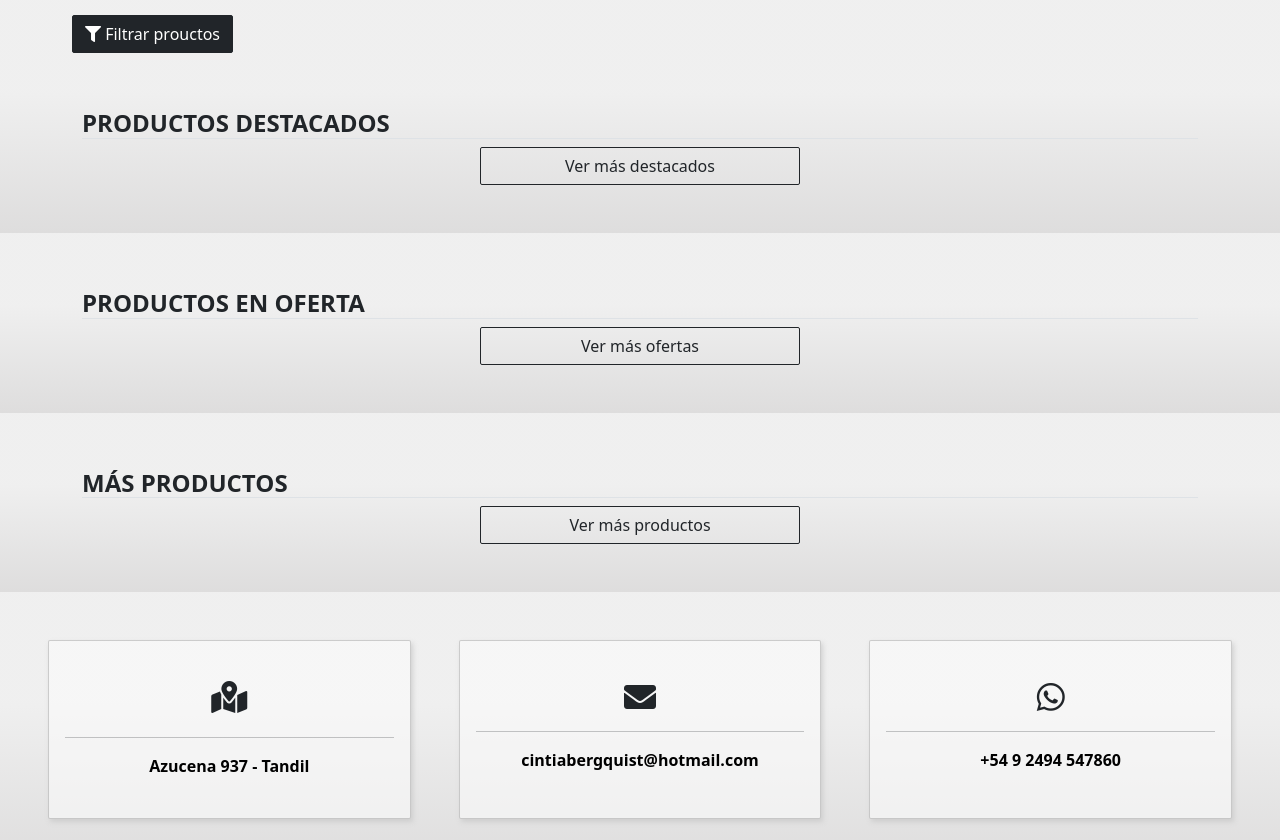
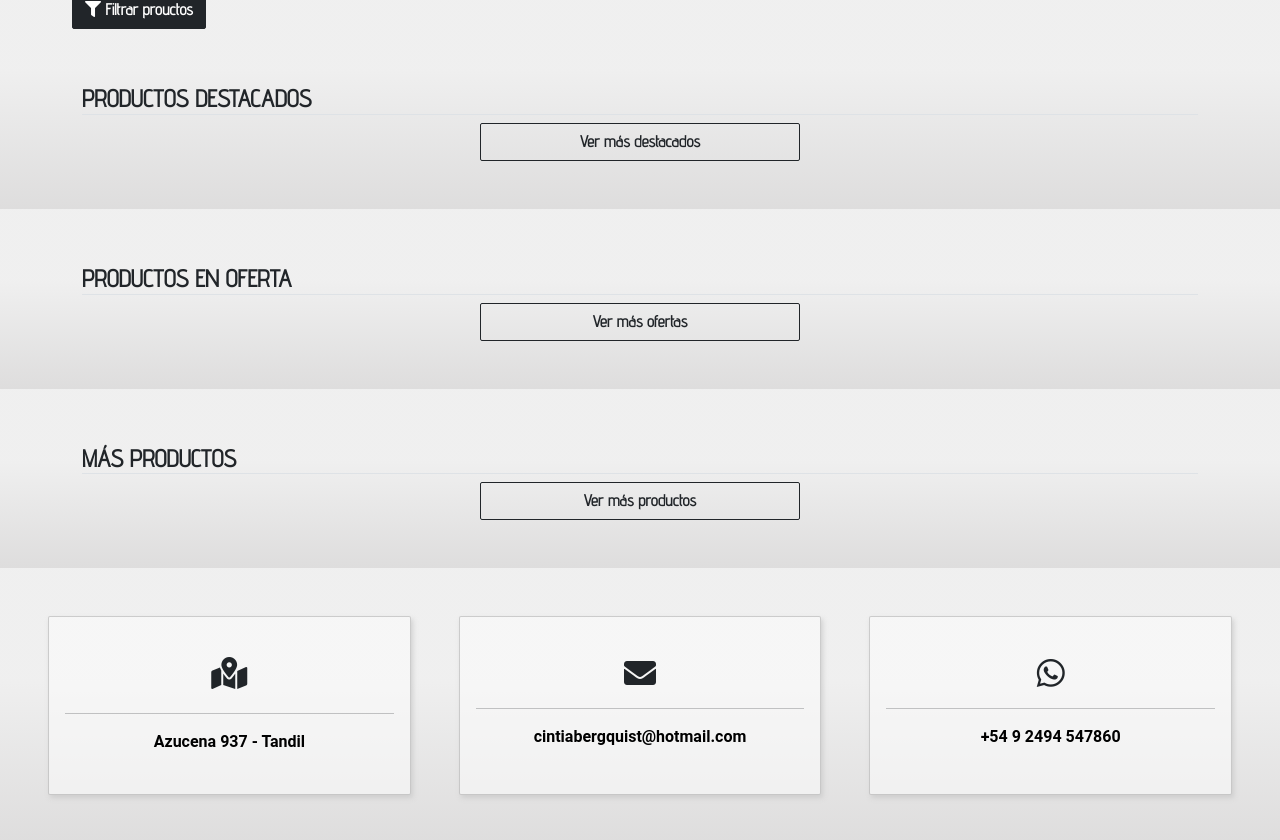
Before and after one commit to MiguelRizzi/mundo_cuotas, a Django app: page / in a window 1280 px wide. Shown: the part 448-1288 px from the top of the page. Run offline with Django 5.2, Linux system fonts and the light colour scheme; data that the repository does not hold is empty; some libraries are stand-ins or nearby versions.

Commit message:
Se cambia fuente

```diff
--- a/project/static_dev/css/styles.css
+++ b/project/static_dev/css/styles.css
@@ -1,13 +1,27 @@
+@import url('https://fonts.googleapis.com/css2?family=Advent+Pro:wdth@150&display=swap');
+
 *{
     scroll-behavior: smooth;
     box-sizing: border-box;
     margin: 0;
     padding: 0;
+    font-family: "Roboto", sans-serif;
+
 }
 
-
-.active-nav{
-    text-decoration: underline rgb(0, 0, 0) 3px;
+.advent-pro, .nav-link, .dropdown-item, .btn{
+    font-family: "Advent Pro", sans-serif;
+    font-optical-sizing: auto;
+    font-weight: 400;
+    font-style: normal;
+    font-variation-settings:
+      "wdth" 100;
+}
+.btn{
+    font-weight: 600;
+}
+.active{
+    text-decoration: underline 3px rgb(0, 0, 0);
 }
 
 
--- a/project/templates/components/footer.html
+++ b/project/templates/components/footer.html
@@ -1,12 +1,12 @@
 {% load static %}
 
 <div class="d-flex flex-wrap justify-content-between align-items-center px-4 px-md-5 pb-4">
-    <ul class="col-12 nav justify-content-center py-3 mb-3 fw-semibold border-bottom fs-6">
-        <li class="nav-item"><a href="{% url 'products:product_list' %}" class="nav-link px-2 text-body-secondary">Productos</a></li>
-        <li class="nav-item"><a href="{% url 'products:contact' %}" class="nav-link px-2 text-body-secondary">Contacto</a></li>
+    <ul class="col-12 nav justify-content-center py-3 mb-3 fw-semibold border-bottom fs-5">
+        <li class="nav-item"><a href="{% url 'products:product_list' %}" class="nav-link px-2 text-body-secondary fw-bold">Productos</a></li>
+        <li class="nav-item"><a href="{% url 'products:contact' %}" class="nav-link px-2 text-body-secondary fw-bold">Contacto</a></li>
 
         {% if user.is_authenticated %}
-            <li class="nav-item"><a href="{% url 'products:product_list_admin' %}" class="nav-link px-2 text-body-secondary">Administración</a></li>
+            <li class="nav-item"><a href="{% url 'products:product_list_admin' %}" class="nav-link px-2 text-body-secondary fw-bold">Administración</a></li>
         {% endif %}
     </ul>
 
--- a/project/templates/components/navbar.html
+++ b/project/templates/components/navbar.html
@@ -1,7 +1,7 @@
 {% load static %}
 
 <div class="container-fluid px-4">
-    <a class="navbar-brand fs-5 fw-bolder brand" href="{% url 'products:product_list' %}">
+    <a class="navbar-brand fs-5 fw-bold brand" href="{% url 'products:product_list' %}">
         <img src="{% static 'img/logo.png' %}" alt="Mundo Cuotas" class="icon-navbar"> MUNDO CUOTAS
     </a>
     <button class="navbar-toggler" type="button" data-bs-toggle="collapse" data-bs-target="#navbarNav" aria-controls="navbarNav" aria-expanded="false" aria-label="Toggle navigation">
@@ -12,27 +12,27 @@
         <hr>
 
         <ul class="navbar-nav fs-5 fw-bolder" id="navbarList">
-            <li class="nav-item scale">
-                <a class="nav-link {% if request.path == '/' %}active-nav{% endif %}"
+            <li class="nav-item scale {% if request.path == '/' %}active{% endif %}">
+                <a class="nav-link fw-bold"
                 {% if request.path == '/' %}
                     aria-current="page"
                 {% endif %}
                 href="{% url 'products:product_list' %}">Productos</i></a>
             </li>
-            <li class="nav-item scale {% if request.path == '/contacto/' %}active-nav{% endif %}">
-                <a class="nav-link" href="{% url 'products:contact' %}">Contacto</a>
+            <li class="nav-item scale {% if request.path == '/contacto/' %}active{% endif %}">
+                <a class="nav-link fw-bold" href="{% url 'products:contact' %}">Contacto</a>
             </li>
 
             {% if user.is_authenticated %}
-                <li class="nav-item scale {% if request.path == '/administracion/productos/' %}active-nav{% endif %}">
-                    <a class="nav-link" href="{% url 'products:product_list_admin' %}">Administración</a>
+                <li class="nav-item scale {% if request.path == '/administracion/productos/' %}active{% endif %}">
+                    <a class="nav-link fw-bold" href="{% url 'products:product_list_admin' %}">Administración</a>
                 </li>
             {% endif %}
 
 
             {% if user.is_authenticated %}
             <li class="nav-item dropdown pt-3 pt-md-0">
-                <a class="nav-link dropdown-toggle username scale" id="navbarDropdownMenuLink" role="button" data-bs-toggle="dropdown" aria-expanded="false">
+                <a class="nav-link dropdown-toggle username scale fw-bold" id="navbarDropdownMenuLink" role="button" data-bs-toggle="dropdown" aria-expanded="false">
                     {{ user.username }}
                     <span class="position-relative">
                         {% if user.avatar.image %}
--- a/project/templates/products/contact.html
+++ b/project/templates/products/contact.html
@@ -8,7 +8,7 @@
     <div class="p-3 p-md-5">
 
             <div class="align-items-center justify-content-center revelar">
-                <h1 class="display-5 brand fw-bold">Contactanos</h1>
+                <h1 class="display-5 brand fw-bold advent-pro">Contactanos</h1>
 
                 <p class="fw-medium fs-5 text-center pb-3">¡Gracias por visitar MUNDO CUOTAS! Si tienes alguna pregunta O consulta, no dudes en ponerte en contacto y nos comunicaremos contigo a la brevedad.</p>
                 <div class="col-lg-6 mx-auto w-100" hx-get="{% url 'users:message_create' %}" hx-trigger="load, messageListChanged from:body" hx-target="this">
--- a/project/templates/products/index.html
+++ b/project/templates/products/index.html
@@ -2,7 +2,8 @@
 {% load static %}
 
 {% block header %}
-<div class="px-4 py-5 text-center bg-header">
+<div class="bg-header">
+    <div class="px-4 py-5 text-center" style="background-color: rgba(176, 112, 206, 0.203);">
 
         <img src="{% static 'img/logo.png' %}" alt="Mundo Cuotas" width="95" class="d-block mx-auto revelar izquierda">
         <h1 class="display-5 fw-bold text-body-emphasis brand revelar izquierda">
@@ -21,6 +22,8 @@
             </div>
         </div>
     </div>
+
+</div>
 {% endblock header %}
 
 {% block content %}
@@ -35,7 +38,7 @@
             </div>
             <div class="p-3 p-md-5 revelar derecha">
                 <div class="container mt-2">
-                    <h3 class="fw-semibold border-bottom text-uppercase fs-4">Productos Destacados</h3>
+                    <h3 class="fw-semibold border-bottom text-uppercase fs-4 advent-pro">Productos Destacados</h3>
                     <div class="row gx-2 gx-md-3 row-cols-2 row-cols-md-3 row-cols-xl-4 justify-content-start">
                         {% for product in featured_products %}
                             {% include 'products/partials/product_card.html' %}
@@ -52,7 +55,7 @@
 
         <div class="fondo p-3 p-md-5">
             <div class="container mt-2 revelar izquierda">
-                <h3 class="fw-semibold border-bottom text-uppercase fs-4">Productos en Oferta</h3>
+                <h3 class="fw-semibold border-bottom text-uppercase fs-4 advent-pro">Productos en Oferta</h3>
                 <div class="row gx-2 gx-md-3 row-cols-2 row-cols-md-3 row-cols-xl-4 justify-content-start">
                     {% for product in offer_products %}
                         {% include 'products/partials/product_card.html' %}
@@ -67,7 +70,7 @@
 
         <div class="fondo p-3 p-md-5 ">
             <div class="container mt-2 revelar derecha">
-                <h3 class="fw-semibold border-bottom text-uppercase fs-4">Más productos</h3>
+                <h3 class="fw-semibold border-bottom text-uppercase fs-4 advent-pro">Más productos</h3>
                 <div class="row gx-2 gx-md-3 row-cols-2 row-cols-md-3 row-cols-xl-4 justify-content-start">
                     {% for product in regular_products %}
                         {% include 'products/partials/product_card.html' %}
@@ -86,7 +89,7 @@
     <!-- Offcanvas -->
     <div class="offcanvas offcanvas-end" data-bs-scroll="true" tabindex="-1" id="offcanvasWithBothOptions" aria-labelledby="offcanvasWithBothOptionsLabel">
         <div class="offcanvas-header">
-          <h5 class="offcanvas-title fs-5" id="offcanvasWithBothOptionsLabel">
+          <h5 class="offcanvas-title fs-5 advent-pro fw-bold border-bottom" id="offcanvasWithBothOptionsLabel">
             <i class="bi bi-filter fs-5 fw-semibold me-2"></i>
             Filtrar productos</h5>
           <button type="button" class="btn-close text-reset" data-bs-dismiss="offcanvas" aria-label="Close"></button>
@@ -101,20 +104,20 @@
                 <div class="row">
                     <div class="col-12 col-md-8 order-md-last">
                         <div class="form-group fs-6">
-                            <p class="mt-3 mb-2 fw-semibold border-bottom">Categorías</p>
+                            <p class="mt-3 mb-2 fw-semibold border-bottom advent-pro">Categorías</p>
                             {% for category in categories %}
                                 {% if not category.parent %}
                                     <div class="mb-1">
-                                        <button type="button" class="btn px-2 btn-toggle d-inline-flex rounded border-0 collapsed" data-bs-toggle="collapse" data-bs-target="#{{ category.slug }}" aria-expanded="false" onclick="collapseOthers(this)">
+                                        <button type="button" class="btn px-2 btn-toggle d-inline-flex rounded border-0 collapsed advent-pro" data-bs-toggle="collapse" data-bs-target="#{{ category.slug }}" aria-expanded="false" onclick="collapseOthers(this)">
                                             {{ category.name }}
                                         </button>
 
-                                        <div class="collapse" id="{{ category.slug }}">
+                                        <div class="collapse advent-pro" id="{{ category.slug }}">
                                             <div class="btn-toggle-nav list-unstyled fw-normal pb-1 small mx-4">
                                                 {% for subcategory in category.subcategories.all %}
                                                     <div class="form-check">
                                                         <input type="checkbox" class="form-check-input" id="{{ subcategory.slug }}" onclick="onlyOneCategory(this)" name="category" value="{{ subcategory.slug }}">
-                                                        <label class="form-check-label" for="{{ subcategory.slug }}">{{ subcategory }}</label>
+                                                        <label class="form-check-label advent-pro" for="{{ subcategory.slug }}">{{ subcategory }}</label>
                                                     </div>
                                                 {% endfor %}
                                             </div>
@@ -127,30 +130,30 @@
 
                     <div class="col-12 col-md-4">
                         <div class="form-group fs-6">
-                            <p class="mt-3 mb-2 fw-semibold border-bottom">Tipo</p>
+                            <p class="mt-3 mb-2 fw-semibold border-bottom advent-pro">Tipo</p>
                             <div class="form-check">
                                 <input class="form-check-input" type="checkbox" name="type" onclick="onlyOneType(this)" value="4" id="type1">
-                                <label class="form-check-label" for="type1">Todos</label>
+                                <label class="form-check-label advent-pro" for="type1">Todos</label>
                             </div>
                             <div class="form-check">
                                 <input class="form-check-input" type="checkbox" name="type" onclick="onlyOneType(this)" value="2" id="type2">
-                                <label class="form-check-label" for="type2">Ofertas</label>
+                                <label class="form-check-label advent-pro" for="type2">Ofertas</label>
                             </div>
                             <div class="form-check">
                                 <input class="form-check-input" type="checkbox" name="type" onclick="onlyOneType(this)" value="3" id="type3">
-                                <label class="form-check-label" for="type3">Destacados</label>
+                                <label class="form-check-label advent-pro" for="type3">Destacados</label>
                             </div>
                         </div>
 
                         <div class="form-group fs-6">
-                            <p class="mt-3 mb-2 fw-semibold border-bottom">Orden</p>
+                            <p class="mt-3 mb-2 fw-semibold border-bottom advent-pro">Orden</p>
                             <div class="form-check">
                                 <input class="form-check-input" type="checkbox" name="date" onclick="onlyOneDate(this)" value="1" id="date1">
-                                <label class="form-check-label" for="date1">Recientes</label>
+                                <label class="form-check-label advent-pro" for="date1">Recientes</label>
                             </div>
                             <div class="form-check">
                                 <input class="form-check-input" type="checkbox" name="date" onclick="onlyOneDate(this)" value="2" id="date2">
-                                <label class="form-check-label" for="date2">Antiguos</label>
+                                <label class="form-check-label advent-pro" for="date2">Antiguos</label>
                             </div>
                         </div>
                     </div>
--- a/project/templates/products/partials/product_card.html
+++ b/project/templates/products/partials/product_card.html
@@ -1,7 +1,7 @@
 {% load custom_filters %}
 
 <div class="col mb-4">
-    <div class="card h-100 position-relative">
+    <div class="card h-100 position-relative border-0">
         <img class="card-img-top object-fit-cover" src="{{ product.files.first.file.url }}" alt="{{ product.name}}" style="height: 150px"/>
         {% if product.type == 2 %}
             <p class="position-absolute top-0 end-0 badge bg-success m-2">En oferta</p>
@@ -10,7 +10,7 @@
         {% endif %}
         <div class="card-body pb-0">
             <div class="text-center">
-                <h4 class="fw-semibold">{{ product.name }}</h4>
+                <h4 class="fw-semibold fs-5 advent-pro">{{ product.name }}</h4>
                 {% if product.price_cash %}
                     <p>${{ product.price_cash|format_number_with_commas:2 }}</p>
                 {% endif %}
--- a/project/templates/products/product_detail.html
+++ b/project/templates/products/product_detail.html
@@ -40,7 +40,7 @@
                                 Producto destacado
                             {% endif %}
                         </div>
-                        <h1 class="display-5 fw-bolder">{{ product.name }}</h1>
+                        <h1 class="display-5 fw-bolder advent-pro">{{ product.name }}</h1>
                         <p class="fs-6">{{ product.description }}</p>
                         {% if product.price_cash %}
                             <div class="fs-6 my-2">
@@ -75,7 +75,7 @@
         {% if related_products %}
             <section class="py-5 fondo">
                 <div class="container px-4 px-lg-5">
-                    <h3 class="fw-semibold border-bottom text-uppercase fs-4">Productos relacionados</h3>
+                    <h3 class="fw-semibold border-bottom text-uppercase fs-4 advent-pro">Productos relacionados</h3>
                     <div class="row gx-3 row-cols-2 row-cols-md-3 row-cols-xl-4 justify-content-start">
 
                         {% for product in related_products %}
--- a/project/templates/users/login.html
+++ b/project/templates/users/login.html
@@ -11,7 +11,7 @@
                     <img class="mb-4" src="{% static 'img/logo.png' %}" alt="Mundo Cuotas" width="75"><span class="brand fs-2 fw-bold"> MUNDO CUOTAS</span>
                 </div>
 
-                <h1 class="fs-5 mb-3 fw-semibold">Iniciar sesión</h1>
+                <h1 class="fs-5 mb-3 fw-semibold advent-pro">Iniciar sesión</h1>
 
                 {% for field in form %}
                     <div class="form-floating mb-2">
```
Also changed, not shown: project/templates/products/product_confirm_action.html (+3 -9 lines), project/static_dev/img/header.png (deleted). Lines whose indentation alone changed are shown as unchanged.
